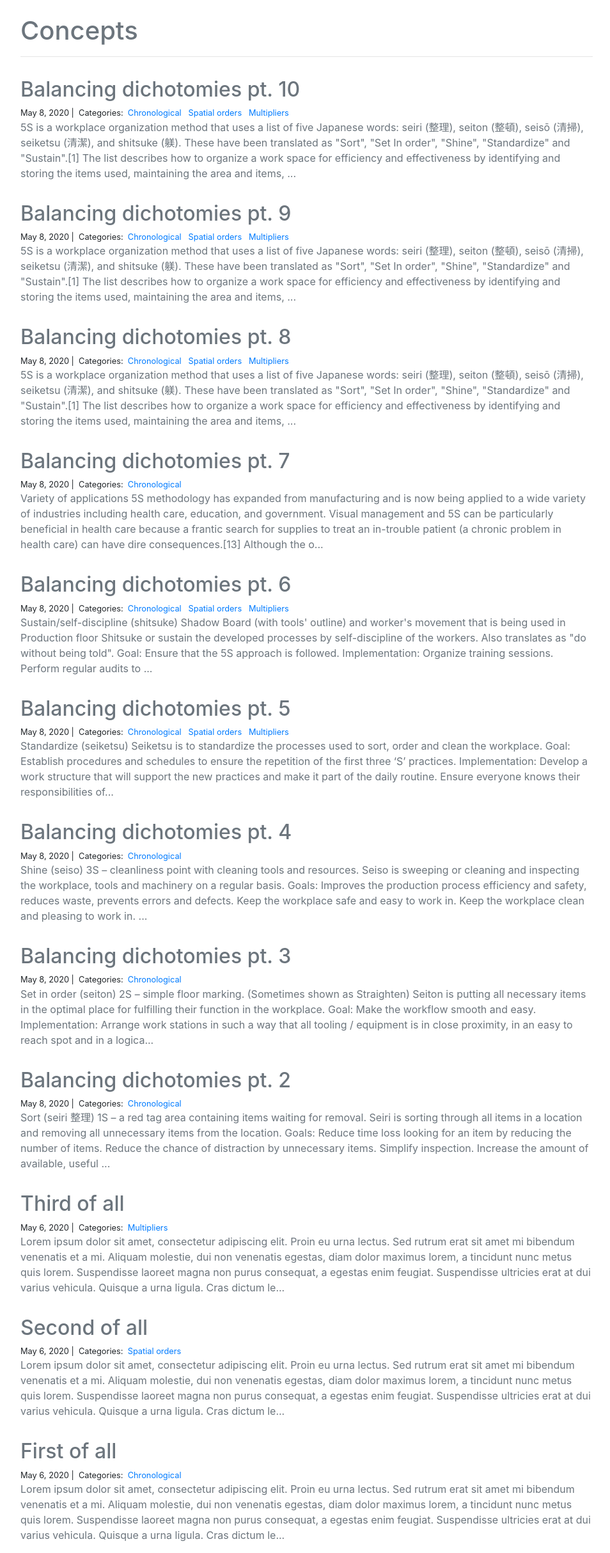
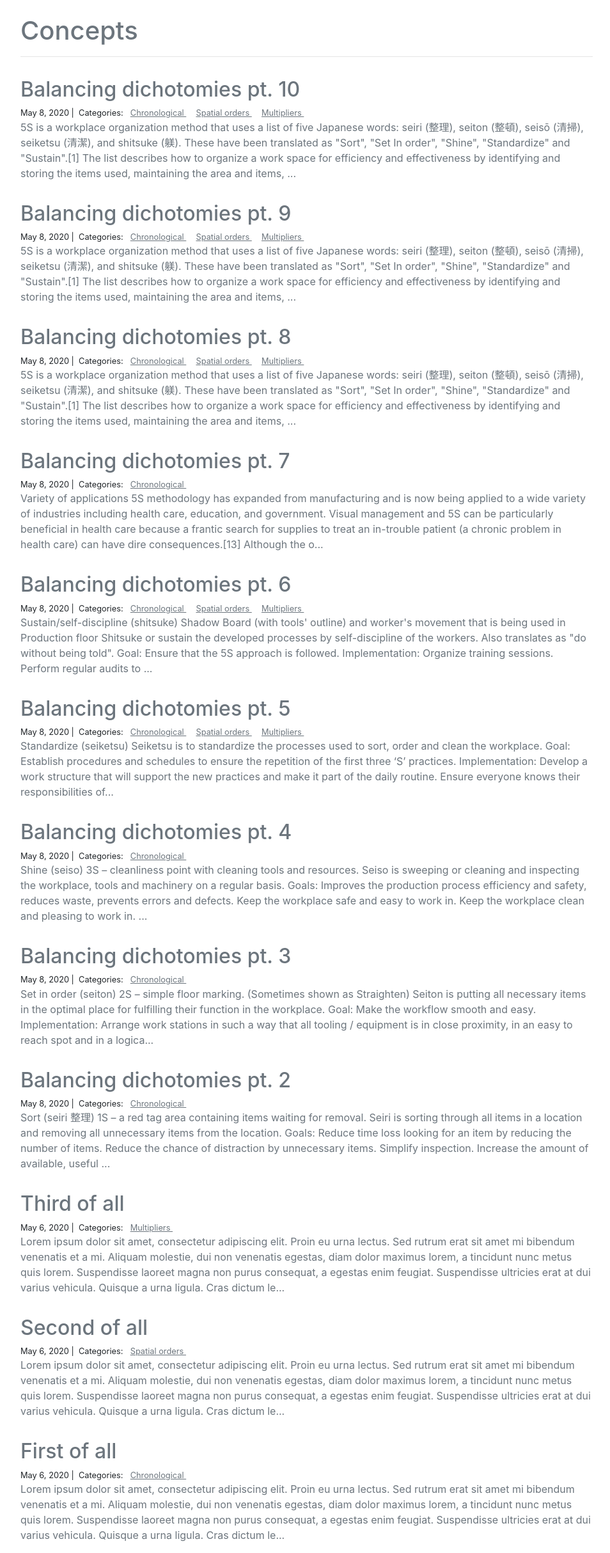
Before and after one commit to munrhalls/my-website, a Django app: page /blog/ in a window 1280 px wide. Shown: the part 56-2484 px from the top of the page at 64% size, without its empty margins (68-1022 px from the left). Run offline with Django 3.2, Linux system fonts and the light colour scheme; data comes from the database, SQL or seed files in the repository; some libraries are stand-ins or nearby versions.

Commit message:
change category link colors

```diff
--- a/blog/templates/blog_index.html
+++ b/blog/templates/blog_index.html
@@ -20,10 +20,10 @@
 
         {% for category in post.categories.all %}
 
-        <a href="{% url 'blog_category' category.name %}">
-
+        <a class="text-muted px-1" href="{% url 'blog_category' category.name %}">
+          <u>
             {{ category.name }}
-
+          </u>
         </a>&nbsp;
 
         {% endfor %}
```
